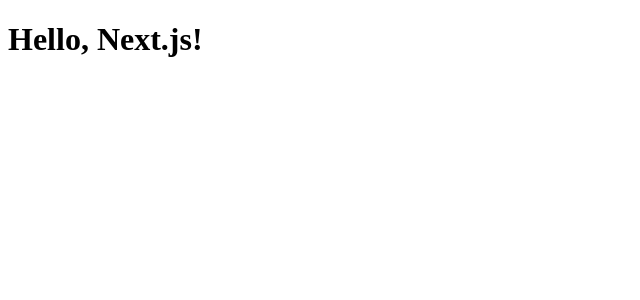
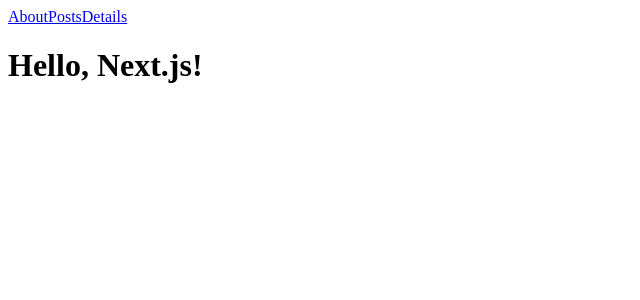
Before and after one commit to alexandr-sm-d/next, a Next.js app: page / in a window 1280 px wide. Shown: the top 300 px of the page, without its empty margins (0-640 px from the left). Built offline with nearby package versions, Linux system fonts and the light colour scheme.

Commit message:
add some links

```diff
--- /dev/null
+++ b/pages/history/details.js
@@ -0,0 +1,5 @@
+import React from "react";
+
+export default function Details() {
+    return <h1>Details Page</h1>
+}
--- a/pages/index.js
+++ b/pages/index.js
@@ -2,6 +2,11 @@
 
 export default function Index() {
     return (
-        <h1>Hello, Next.js!</h1>
+        <>
+            <a href="/about">About</a>
+            <a href="/posts">Posts</a>
+            <a href="history//details">Details</a>
+            <h1>Hello, Next.js!</h1>
+        </>
     )
 }
```
